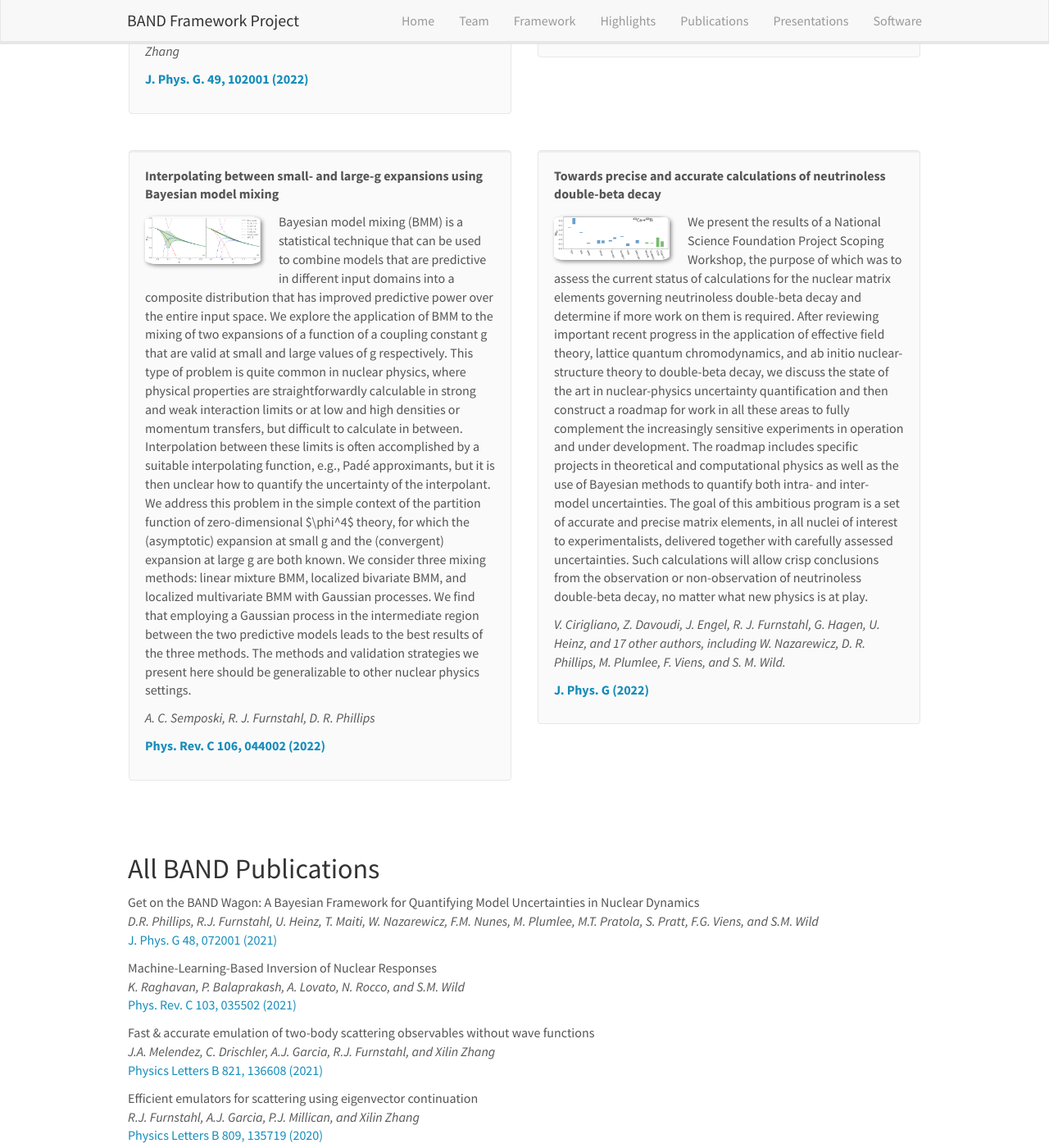
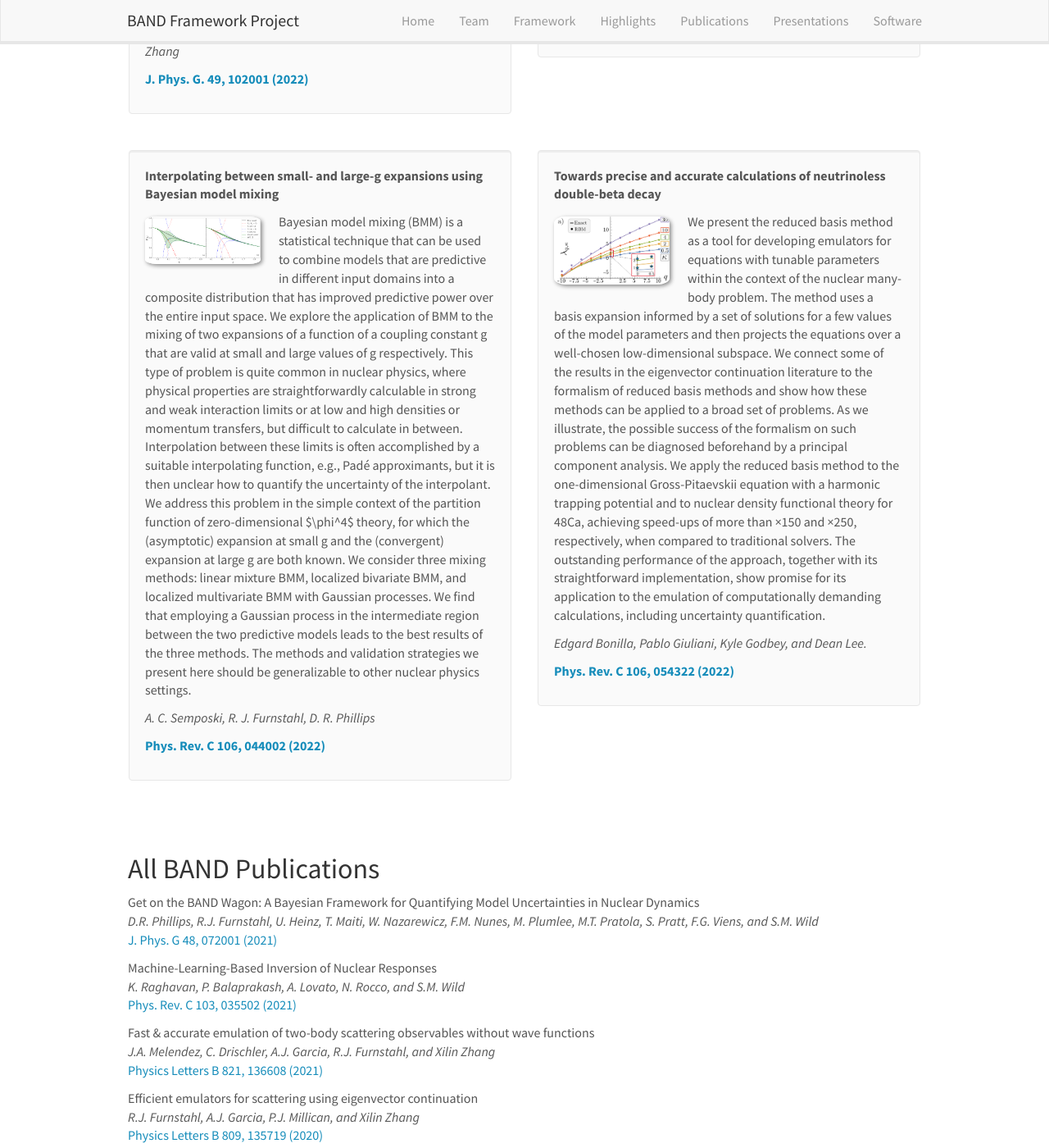
Before and after one commit to bandframework/bandframework.github.io, a Jekyll site: the page built from _pages/publications.md, in a window 1280 px wide and 1400 px high, scrolled down 7269 px. Shown: the whole window at 82% size. Built offline with Jekyll 4.4.1, drawn with Linux system fonts in a browser that asks for light colours; nearby versions of some CDN libraries; some of the changed text lies outside the part shown.

Commit message:
Update publist.yml

```diff
--- a/_data/publist.yml
+++ b/_data/publist.yml
@@ -405,3 +405,22 @@
     display: J. Phys. G (2022)
   highlight: 1
   news2:
+
+  - title: "Training and projecting: A reduced basis method emulator for many-body physics"
+  image: RBMs.png
+  description: >
+      We present the reduced basis method as a tool for developing emulators for equations with tunable parameters within the context of the nuclear
+      many-body problem. The method uses a basis expansion informed by a set of solutions for a few values of the model parameters and then projects
+      the equations over a well-chosen low-dimensional subspace. We connect some of the results in the eigenvector continuation literature to the
+      formalism of reduced basis methods and show how these methods can be applied to a broad set of problems. As we illustrate, the possible success
+      of the formalism on such problems can be diagnosed beforehand by a principal component analysis. We apply the reduced basis method to the
+      one-dimensional Gross-Pitaevskii equation with a harmonic trapping potential and to nuclear density functional theory for 48Ca, achieving
+      speed-ups of more than ×150 and ×250, respectively, when compared to traditional solvers. The outstanding performance of the approach, together
+      with its straightforward implementation, show promise for its application to the emulation of computationally demanding calculations, including
+      uncertainty quantification.
+  authors: Edgard Bonilla, Pablo Giuliani, Kyle Godbey, and Dean Lee.
+  link:
+    url: https://doi.org/10.1103/PhysRevC.106.054322
+    display: Phys. Rev. C 106, 054322 (2022)
+  highlight: 1
+  news2:
```
